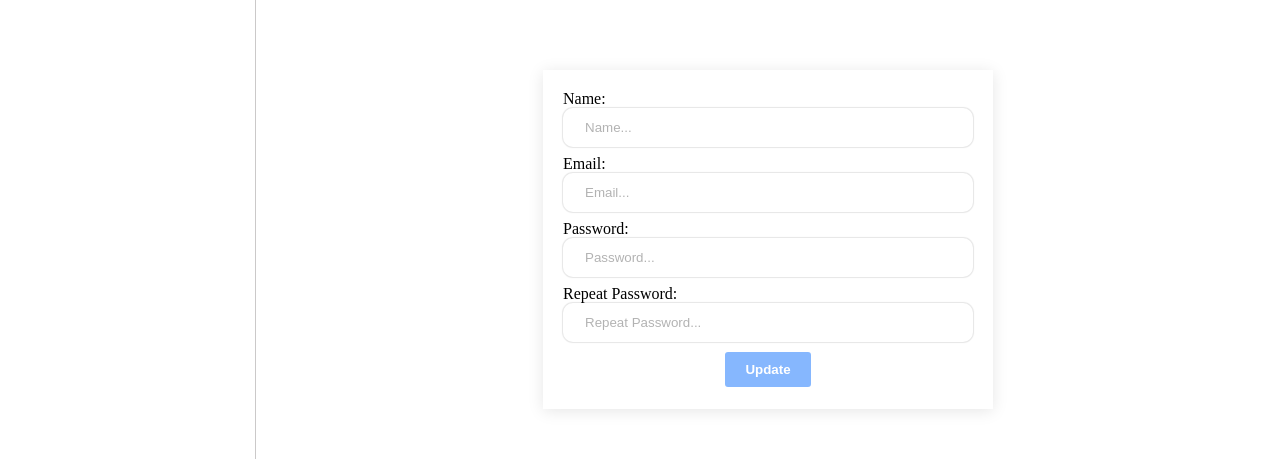
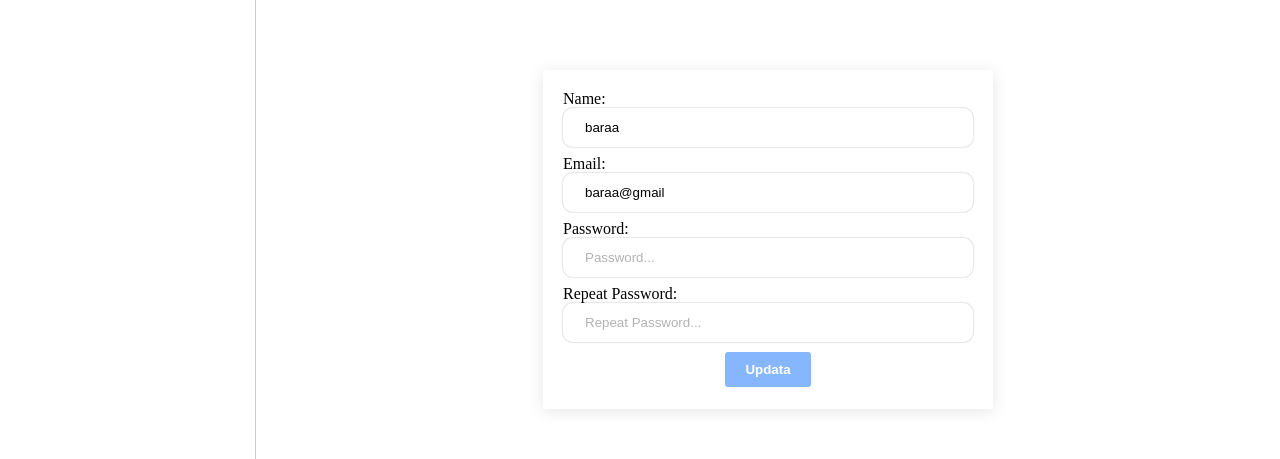
Before and after one commit to engbaraakhamaysa/react-dashboard, a React (Create React App) app: page /dashboard/users/1 in a window 1280 px wide. Shown: the part 180-639 px from the top of the page. Built offline with nearby package versions, Linux system fonts and the light colour scheme; no server answers.

Commit message:
Add Form Components

```diff
--- /dev/null
+++ b/src/Components/Form.js
@@ -0,0 +1,109 @@
+import axios from "axios";
+import { useEffect, useState } from "react";
+
+export default function Form(props) {
+  const [name, setName] = useState("");
+  const [email, setEmail] = useState("");
+  const [password, setPassword] = useState("");
+  const [passwordR, setPasswordR] = useState("");
+  const [accept, setAccept] = useState(false);
+  const [emailError, setEmailError] = useState("");
+  // const [flag, setFlag] = useState(false);
+  console.log(name);
+  // console.log(flag);
+
+  useEffect(() => {
+    setName(props.name);
+    setEmail(props.email);
+  }, [props.name, props.email]);
+
+  async function Submit(e) {
+    e.preventDefault(); //Dont Can Sumbent The Form
+    let flag = true;
+    setAccept(true);
+    if (name === "" || password.length < 8 || passwordR !== password) {
+      flag = false; // setFlag(false);
+    } else flag = true; //setFlag(true) // use useState he change the vlaue after end function
+    try {
+      if (flag) {
+        let res = await axios.post("http://localhost:8000/api/auth/signup", {
+          name: name,
+          email: email,
+          password: password,
+          // password_confirmation: passwordR,
+        });
+        //.then((serthen) => console.log(serthen)); //what habend about send data
+        if (res.status === 201) {
+          window.localStorage.setItem("email", email);
+          window.location.pathname = "/";
+          console.log(window.localStorage.setItem("email"));
+        }
+      }
+    } catch (error) {
+      console.log(error);
+      setEmailError(error.response.status);
+    }
+  }
+  return (
+    <div>
+      <div className="parent">
+        <div className="register">
+          <form onSubmit={Submit}>
+            <label htmlFor="name">Name:</label>
+            <input
+              id="name"
+              type="text"
+              placeholder="Name..."
+              value={name}
+              onChange={(e) => setName(e.target.value)}
+            />
+            {name === "" && accept && (
+              <p className="error">User Name is Required</p>
+            )}
+
+            <label htmlFor="email">Email:</label>
+            <input
+              id="email"
+              type="email"
+              placeholder="Email..."
+              value={email}
+              required
+              onChange={(e) => setEmail(e.target.value)}
+            />
+            {accept && emailError === 400 && (
+              <p className="error">Email Is already benn token</p>
+            )}
+
+            <label htmlFor="password">Password:</label>
+            <input
+              id="password"
+              type="password"
+              placeholder="Password..."
+              value={password}
+              onChange={(e) => setPassword(e.target.value)}
+            />
+            {password.length < 8 && accept && (
+              <p className="error">Password must be than 8 Char</p>
+            )}
+
+            <label htmlFor="repeat">Repeat Password:</label>
+            <input
+              id="repeat"
+              type="password"
+              placeholder="Repeat Password..."
+              value={passwordR}
+              onChange={(e) => setPasswordR(e.target.value)}
+            />
+            {passwordR !== password && accept && (
+              <p className="error">Password Dose Not Match</p>
+            )}
+
+            <div style={{ textAlign: "center" }}>
+              <button type="submit">{props.button}</button>
+            </div>
+          </form>
+        </div>
+      </div>
+    </div>
+  );
+}
--- a/src/SignUp.js
+++ b/src/SignUp.js
@@ -1,106 +1,11 @@
-import axios from "axios";
-import { useState } from "react";
+import Form from "./Components/Form";
 import Header from "./Components/Header";
 
 export default function SignUp() {
-  const [name, setName] = useState("");
-  const [email, setEmail] = useState("");
-  const [password, setPassword] = useState("");
-  const [passwordR, setPasswordR] = useState("");
-  const [accept, setAccept] = useState(false);
-  const [emailError, setEmailError] = useState("");
-  // const [flag, setFlag] = useState(false);
-  console.log(name);
-  // console.log(flag);
-
-  async function Submit(e) {
-    e.preventDefault(); //Dont Can Sumbent The Form
-    let flag = true;
-    setAccept(true);
-    if (name === "" || password.length < 8 || passwordR !== password) {
-      flag = false; // setFlag(false);
-    } else flag = true; //setFlag(true) // use useState he change the vlaue after end function
-    try {
-      if (flag) {
-        let res = await axios.post("http://localhost:8000/api/auth/signup", {
-          name: name,
-          email: email,
-          password: password,
-          // password_confirmation: passwordR,
-        });
-        //.then((serthen) => console.log(serthen)); //what habend about send data
-        if (res.status === 201) {
-          window.localStorage.setItem("email", email);
-          window.location.pathname = "/";
-          console.log(window.localStorage.setItem("email"));
-        }
-      }
-    } catch (error) {
-      console.log(error);
-      setEmailError(error.response.status);
-    }
-  }
   return (
     <div>
       <Header />
-      <div className="parent">
-        <div className="register">
-          <form onSubmit={Submit}>
-            <label htmlFor="name">Name:</label>
-            <input
-              id="name"
-              type="text"
-              placeholder="Name..."
-              value={name}
-              onChange={(e) => setName(e.target.value)}
-            />
-            {name === "" && accept && (
-              <p className="error">User Name is Required</p>
-            )}
-
-            <label htmlFor="email">Email:</label>
-            <input
-              id="email"
-              type="email"
-              placeholder="Email..."
-              value={email}
-              required
-              onChange={(e) => setEmail(e.target.value)}
-            />
-            {accept && emailError === 400 && (
-              <p className="error">Email Is already benn token</p>
-            )}
-
-            <label htmlFor="password">Password:</label>
-            <input
-              id="password"
-              type="password"
-              placeholder="Password..."
-              value={password}
-              onChange={(e) => setPassword(e.target.value)}
-            />
-            {password.length < 8 && accept && (
-              <p className="error">Password must be than 8 Char</p>
-            )}
-
-            <label htmlFor="repeat">Repeat Password:</label>
-            <input
-              id="repeat"
-              type="password"
-              placeholder="Repeat Password..."
-              value={passwordR}
-              onChange={(e) => setPasswordR(e.target.value)}
-            />
-            {passwordR !== password && accept && (
-              <p className="error">Password Dose Not Match</p>
-            )}
-
-            <div style={{ textAlign: "center" }}>
-              <button type="submit">Register</button>
-            </div>
-          </form>
-        </div>
-      </div>
+      <Form button="Register" />
     </div>
   );
 }
--- a/src/UpdateUser.js
+++ b/src/UpdateUser.js
@@ -1,12 +1,10 @@
 import axios from "axios";
 import { useEffect, useState } from "react";
+import Form from "./Components/Form";
 
 export default function UpdateUser() {
-  const [name, setName] = useState("");
-  const [email, setEmail] = useState("");
-  const [password, setPassword] = useState("");
-  const [passwordR, setPasswordR] = useState("");
-  const [accept, setAccept] = useState(false);
+  const [name, setName] = useState("baraa");
+  const [email, setEmail] = useState("baraa@gmail");
 
   const id = window.location.pathname.split("/").slice(-1)[0];
   console.log(id);
@@ -21,89 +19,5 @@ export default function UpdateUser() {
       });
   }, []);
 
-  async function Submit(e) {
-    e.preventDefault(); //Dont Can Sumbent The Form
-    let flag = true;
-    setAccept(true);
-    if (name === "" || password.length < 8 || passwordR !== password) {
-      flag = false; // setFlag(false);
-    } else flag = true; //setFlag(true) // use useState he change the vlaue after end function
-    try {
-      if (flag) {
-        let res = await axios.put(
-          `http://localhost:8000/api/user/update/${id}`,
-          {
-            name: name,
-            email: email,
-            password: password,
-            password_confirmation: passwordR,
-          }
-        );
-        if (res.status === 200) {
-          window.localStorage.setItem("email", email);
-          window.location.pathname = "/dashboard/users";
-          console.log(window.localStorage.setItem("email"));
-        }
-      }
-    } catch (error) {
-      console.log(error);
-    }
-  }
-  return (
-    <div className="parent">
-      <div className="register">
-        <form onSubmit={Submit}>
-          <label htmlFor="name">Name:</label>
-          <input
-            id="name"
-            type="text"
-            placeholder="Name..."
-            value={name}
-            onChange={(e) => setName(e.target.value)}
-          />
-          {name === "" && accept && (
-            <p className="error">User Name is Required</p>
-          )}
-
-          <label htmlFor="email">Email:</label>
-          <input
-            id="email"
-            type="email"
-            placeholder="Email..."
-            value={email}
-            required
-            onChange={(e) => setEmail(e.target.value)}
-          />
-
-          <label htmlFor="password">Password:</label>
-          <input
-            id="password"
-            type="password"
-            placeholder="Password..."
-            value={password}
-            onChange={(e) => setPassword(e.target.value)}
-          />
-          {password.length < 8 && accept && (
-            <p className="error">Password must be than 8 Char</p>
-          )}
-
-          <label htmlFor="repeat">Repeat Password:</label>
-          <input
-            id="repeat"
-            type="password"
-            placeholder="Repeat Password..."
-            value={passwordR}
-            onChange={(e) => setPasswordR(e.target.value)}
-          />
-          {passwordR !== password && accept && (
-            <p className="error">Password Dose Not Match</p>
-          )}
-
-          <div style={{ textAlign: "center" }}>
-            <button type="submit">Update</button>
-          </div>
-        </form>
-      </div>
-    </div>
-  );
+  return <Form button="Updata" name={name} email={email} />;
 }
```
